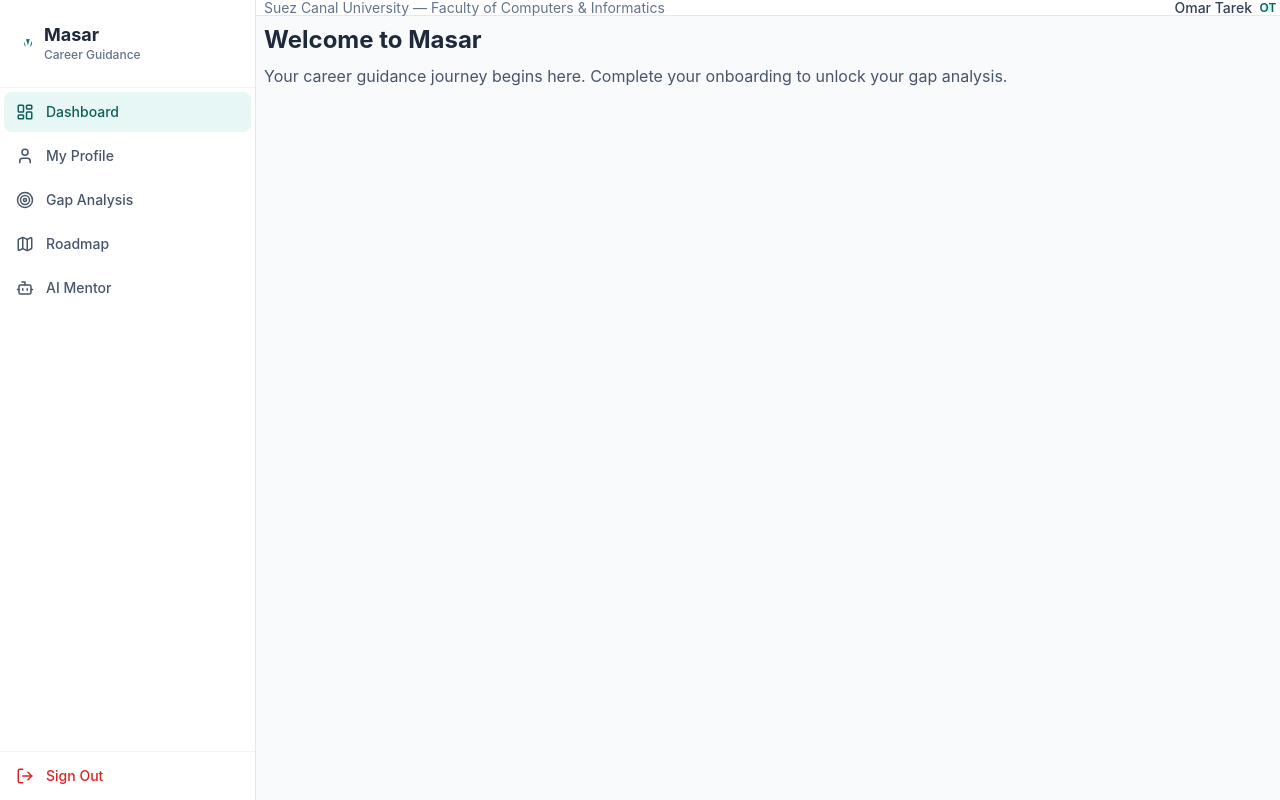
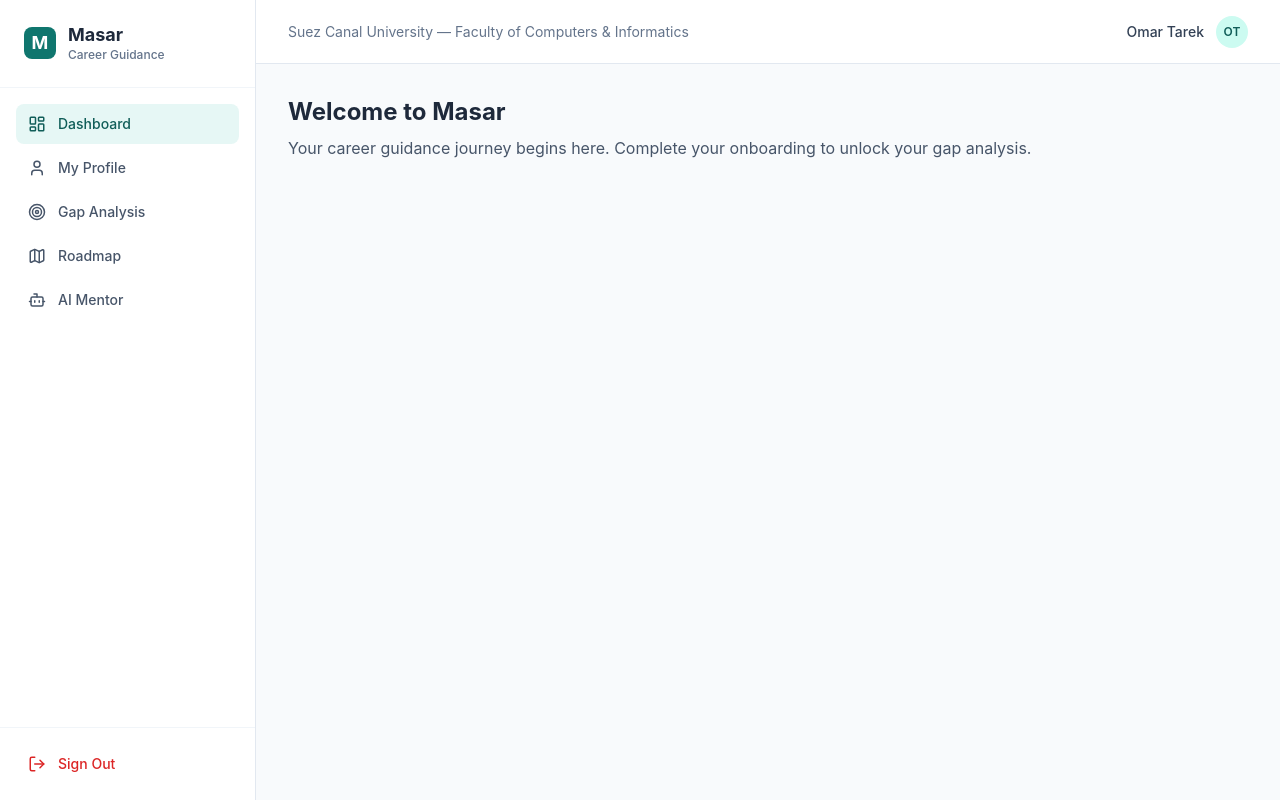
Before and after one commit to Masar-SCU/Masar, a React (Vite) app in the folder src/frontend/: page /dashboard in a window 1280 px wide. Built offline with nearby package versions, Linux system fonts and the light colour scheme.

Commit message:
fix(tailwind): remove spacing override and add Cairo font
- Removing the spacing override in theme.extend prevents collapsing standard
  Tailwind utilities (e.g., w-8 was reduced to 8px and h-16 to 16px).
- Add 'Cairo' to fontFamily.sans for Arabic/RTL localization readiness (NFR-13).

```diff
--- a/src/frontend/tailwind.config.js
+++ b/src/frontend/tailwind.config.js
@@ -36,9 +36,9 @@ export default {
         },
       },
 
-      //  TYPOGRAPHY
+      // ✍️ TYPOGRAPHY
       fontFamily: {
-        sans: ['Inter', 'system-ui', 'sans-serif'],
+        sans: ['Inter', 'Cairo', 'system-ui', 'sans-serif'],
       },
       fontSize: {
         'h1':    ['24px', { lineHeight: '32px', fontWeight: '700' }],
@@ -49,13 +49,7 @@ export default {
         'small': ['12px', { lineHeight: '16px', fontWeight: '400' }],
       },
 
-      //  SPACING
-      spacing: {
-        '4':  '4px',  '8':  '8px',  '12': '12px',
-        '16': '16px', '24': '24px', '32': '32px',
-      },
-
-      //  BORDER RADIUS
+      // 🔲 BORDER RADIUS
       borderRadius: {
         'md': '6px',
         'lg': '8px',
```
